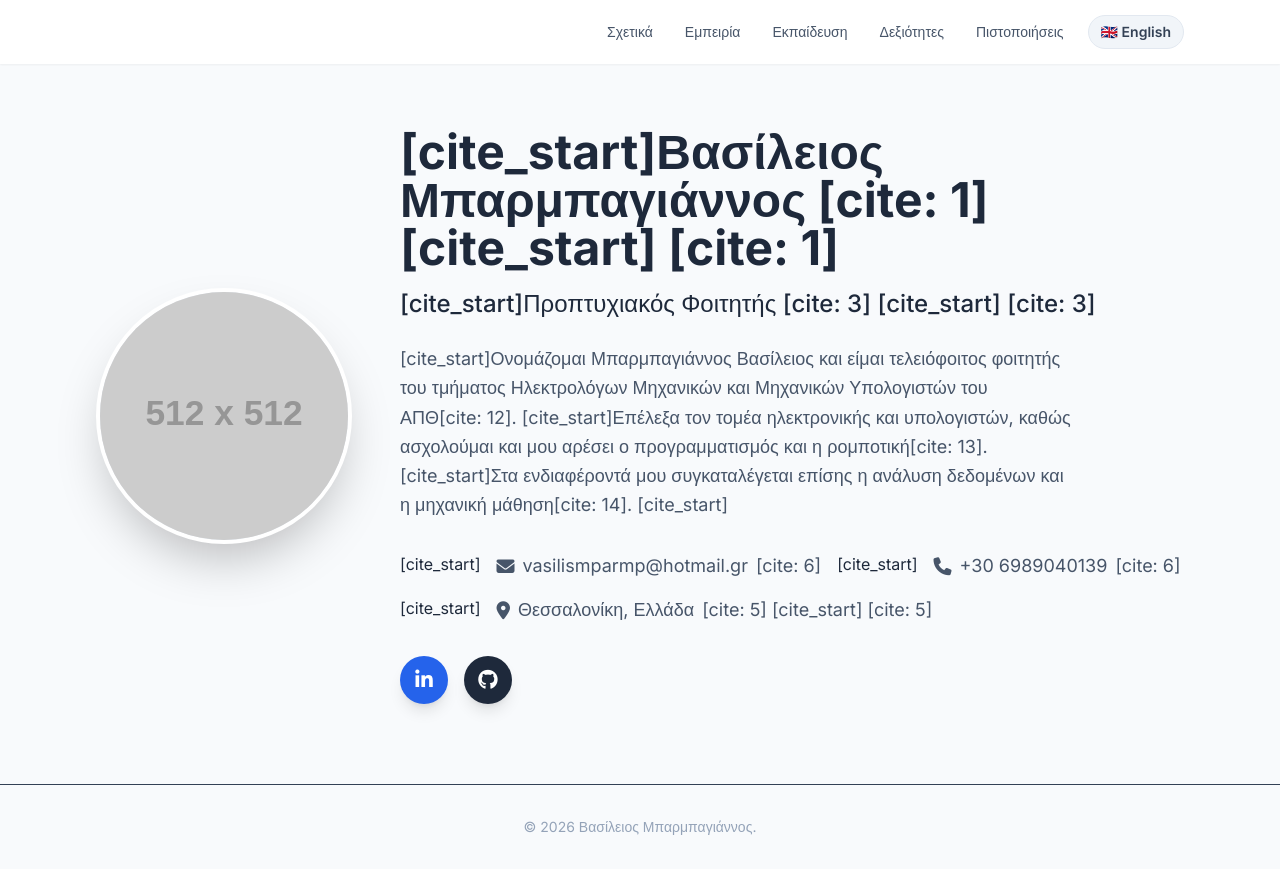
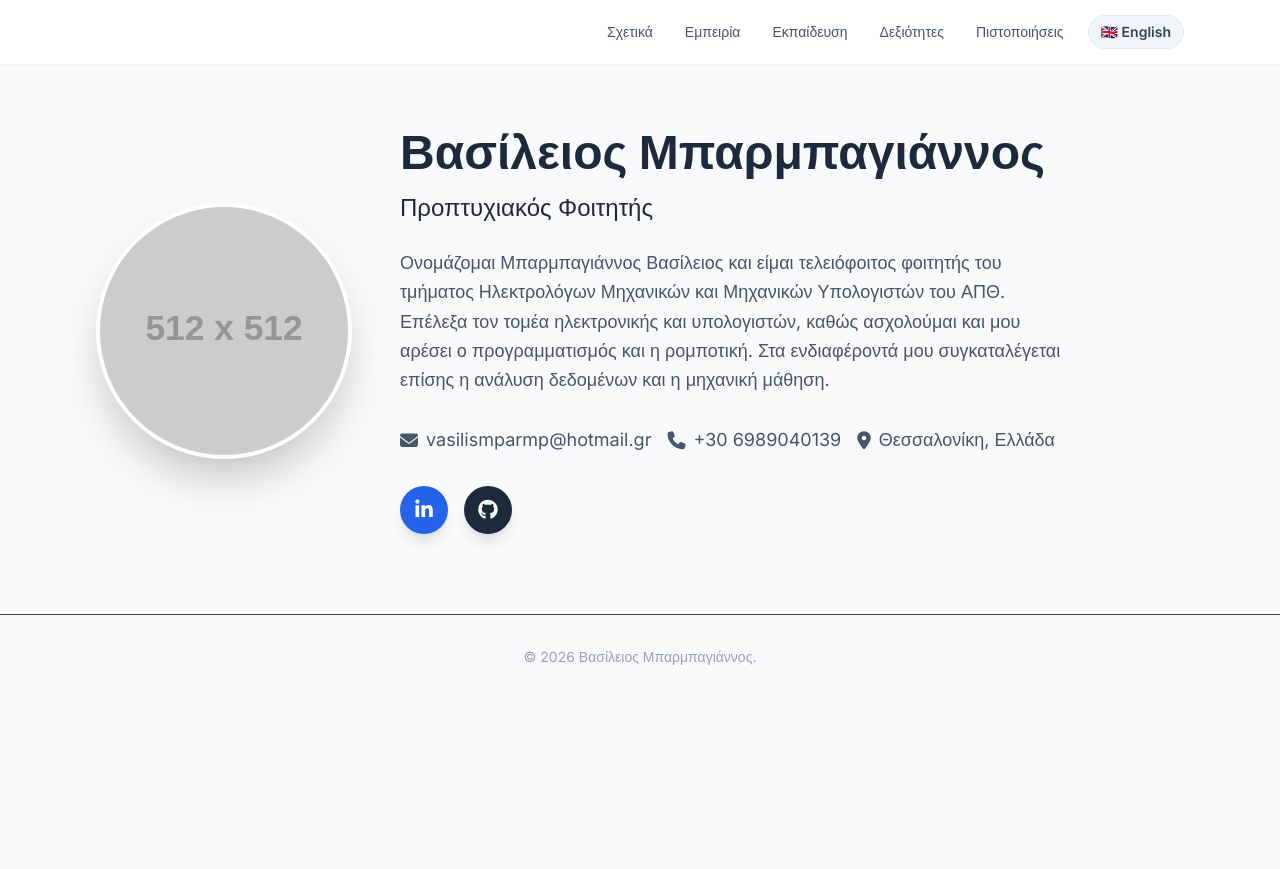
Before and after one commit to barmpagiannos/website, a plain HTML site: page index.html in a window 1280 px wide. After the commit the page ends 800 px from the top, so only its background shows below. Drawn offline with nearby package versions, Linux system fonts and the light colour scheme; placeholder pictures from the web are drawn by us.

Commit message:
Fix HTML

```diff
--- a/index.html
+++ b/index.html
@@ -46,21 +46,21 @@
             </div>
             <div class="text-center md:text-left flex-1">
                 <h1 class="text-4xl md:text-5xl font-bold text-dark mb-4">
-                    [cite_start]<span class="lang-el">Βασίλειος Μπαρμπαγιάννος</span> [cite: 1]
-                    [cite_start]<span class="lang-en hidden">Vasileios Barmpagiannos</span> [cite: 1]
+                    <span class="lang-el">Βασίλειος Μπαρμπαγιάννος</span>
+                    <span class="lang-en hidden">Vasileios Barmpagiannos</span>
                 </h1>
                 <h2 class="text-xl md:text-2xl text-secondary font-medium mb-6">
-                    [cite_start]<span class="lang-el">Προπτυχιακός Φοιτητής</span> [cite: 3]
-                    [cite_start]<span class="lang-en hidden">Undergraduate Student</span> [cite: 3]
+                    <span class="lang-el">Προπτυχιακός Φοιτητής</span>
+                    <span class="lang-en hidden">Undergraduate Student</span>
                 </h2>
                 <p class="text-slate-600 leading-relaxed mb-8 max-w-2xl text-lg">
-                    [cite_start]<span class="lang-el">Ονομάζομαι Μπαρμπαγιάννος Βασίλειος και είμαι τελειόφοιτος φοιτητής του τμήματος Ηλεκτρολόγων Μηχανικών και Μηχανικών Υπολογιστών του ΑΠΘ[cite: 12]. [cite_start]Επέλεξα τον τομέα ηλεκτρονικής και υπολογιστών, καθώς ασχολούμαι και μου αρέσει ο προγραμματισμός και η ρομποτική[cite: 13]. [cite_start]Στα ενδιαφέροντά μου συγκαταλέγεται επίσης η ανάλυση δεδομένων και η μηχανική μάθηση[cite: 14].</span>
-                    [cite_start]<span class="lang-en hidden">My name is Vasileios Barmpagiannos and I am a final-year student at the Department of Electrical and Computer Engineering at the Aristotle University of Thessaloniki[cite: 12]. [cite_start]I chose to specialize in electronics and computers, as I am highly interested and involved in programming and robotics[cite: 13]. [cite_start]My interests also include data analysis and machine learning[cite: 14].</span>
+                    <span class="lang-el">Ονομάζομαι Μπαρμπαγιάννος Βασίλειος και είμαι τελειόφοιτος φοιτητής του τμήματος Ηλεκτρολόγων Μηχανικών και Μηχανικών Υπολογιστών του ΑΠΘ. Επέλεξα τον τομέα ηλεκτρονικής και υπολογιστών, καθώς ασχολούμαι και μου αρέσει ο προγραμματισμός και η ρομποτική. Στα ενδιαφέροντά μου συγκαταλέγεται επίσης η ανάλυση δεδομένων και η μηχανική μάθηση.</span>
+                    <span class="lang-en hidden">My name is Vasileios Barmpagiannos and I am a final-year student at the Department of Electrical and Computer Engineering at the Aristotle University of Thessaloniki. I chose to specialize in electronics and computers, as I am highly interested and involved in programming and robotics. My interests also include data analysis and machine learning.</span>
                 </p>
                 <div class="flex flex-wrap justify-center md:justify-start gap-4 mb-8">
-                    [cite_start]<a href="mailto:vasilismparmp@hotmail.gr" class="flex items-center gap-2 text-slate-600 hover:text-primary transition-colors text-lg"><i class="fas fa-envelope"></i><span>vasilismparmp@hotmail.gr</span> [cite: 6]</a>
-                    [cite_start]<a href="tel:+306989040139" class="flex items-center gap-2 text-slate-600 hover:text-primary transition-colors text-lg"><i class="fas fa-phone"></i><span>+30 6989040139</span> [cite: 6]</a>
-                    [cite_start]<span class="flex items-center gap-2 text-slate-600 text-lg"><i class="fas fa-location-dot"></i><span class="lang-el">Θεσσαλονίκη, Ελλάδα</span> [cite: 5] [cite_start]<span class="lang-en hidden">Thessaloniki, Greece</span> [cite: 5]</span>
+                    <a href="mailto:vasilismparmp@hotmail.gr" class="flex items-center gap-2 text-slate-600 hover:text-primary transition-colors text-lg"><i class="fas fa-envelope"></i><span>vasilismparmp@hotmail.gr</span></a>
+                    <a href="tel:+306989040139" class="flex items-center gap-2 text-slate-600 hover:text-primary transition-colors text-lg"><i class="fas fa-phone"></i><span>+30 6989040139</span></a>
+                    <span class="flex items-center gap-2 text-slate-600 text-lg"><i class="fas fa-location-dot"></i><span class="lang-el">Θεσσαλονίκη, Ελλάδα</span> <span class="lang-en hidden">Thessaloniki, Greece</span></span>
                 </div>
                 <div class="flex justify-center md:justify-start gap-4">
                     <a href="https://linkedin.com/in/vasilis-barmpagiannos-446200220" target="_blank" class="bg-blue-600 text-white w-12 h-12 rounded-full flex items-center justify-center shadow-lg hover:bg-blue-700 hover:-translate-y-1 transition-all duration-300"><i class="fab fa-linkedin-in text-xl"></i></a>
```
